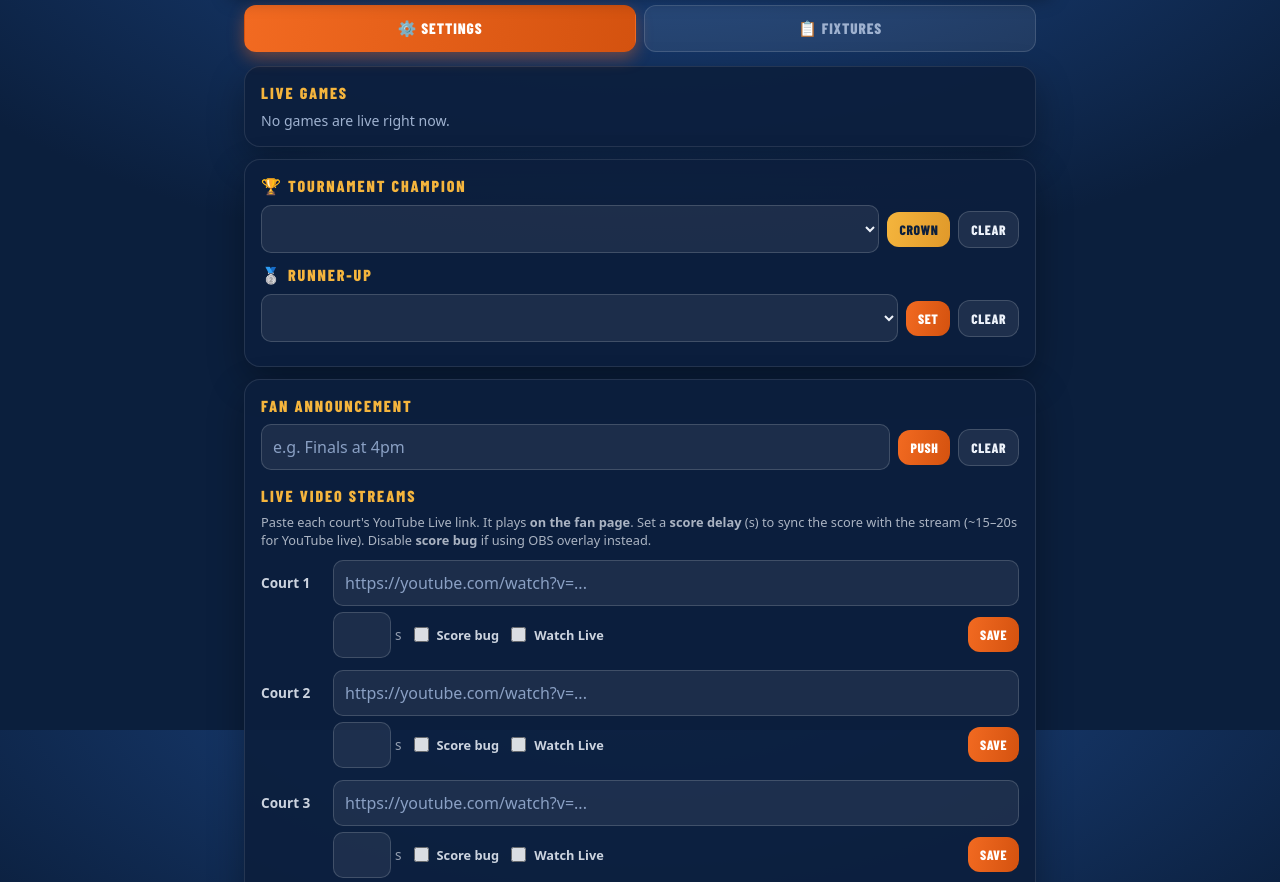
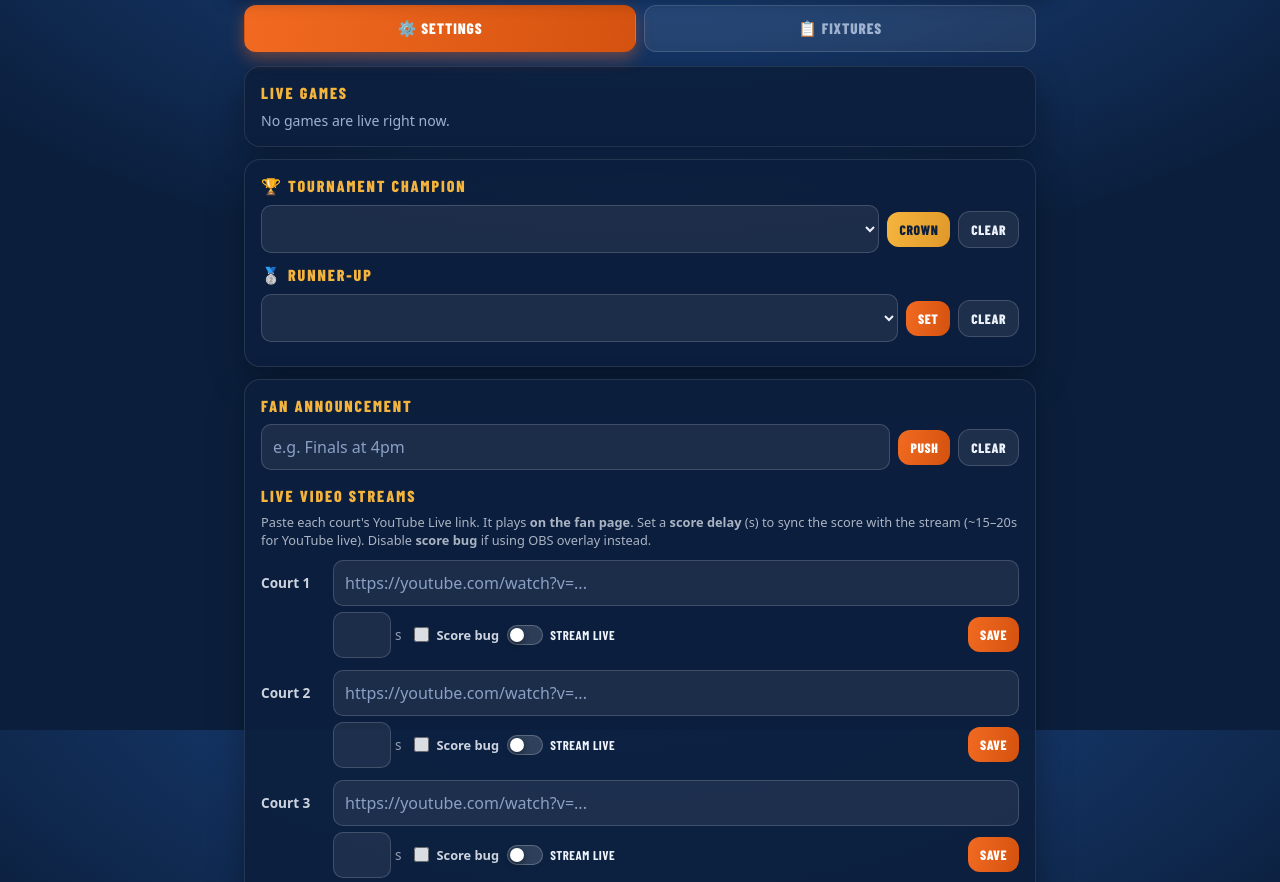
Before and after one commit to modipriyam/svt-volleyball, a website: page public/admin.html in a window 1280 px wide. Shown: the part 70-952 px from the top of the page. Drawn offline with Linux system fonts and the light colour scheme; no server answers.

Commit message:
Replace Watch Live checkbox with Stream Live toggle per court
Co-Authored-By: Claude Sonnet 4.6 <noreply@anthropic.com>

```diff
--- a/public/admin.html
+++ b/public/admin.html
@@ -64,6 +64,10 @@
   .switch .slider::before { content:''; position:absolute; top:3px; left:3px; width:22px; height:22px; border-radius:50%; background:#fff; box-shadow:0 2px 6px rgba(0,0,0,.45); transition:.25s; }
   .switch input:checked + .slider { background:linear-gradient(100deg,var(--green),#1f8a37); border-color:transparent; }
   .switch input:checked + .slider::before { transform:translateX(22px); } .switch b{ color:#fff; }
+  .switch-sm { font-size:.8rem; gap:7px; }
+  .switch-sm .slider { width:36px; height:20px; }
+  .switch-sm .slider::before { width:14px; height:14px; top:2px; left:2px; }
+  .switch-sm input:checked + .slider::before { transform:translateX(16px); }
 
   /* live overview */
   .ov { display:flex; align-items:center; gap:12px; padding:12px 14px; border-radius:12px; margin-bottom:8px;
@@ -133,15 +137,15 @@
       <p class="hint" style="margin:4px 0 10px">Paste each court's YouTube Live link. It plays <b>on the fan page</b>. Set a <b>score delay</b> (s) to sync the score with the stream (~15–20s for YouTube live). Disable <b>score bug</b> if using OBS overlay instead.</p>
       <div class="streamRow">
         <div class="sr-top"><span class="ct">Court 1</span><input type="text" id="inYoutube1" placeholder="https://youtube.com/watch?v=..." /></div>
-        <div class="sr-bot"><input type="number" id="inDelay1" min="0" max="120" step="1" title="Score delay (seconds)" /><span class="su">s</span><label class="bug-toggle" title="Show score overlay on video"><input type="checkbox" id="chkBug1" /><span>Score bug</span></label><label class="bug-toggle" title="Show Watch Live button on fan page"><input type="checkbox" id="chkWatch1" /><span>Watch Live</span></label><button class="btn-accent btn-sm" id="btnStream1">Save</button></div>
+        <div class="sr-bot"><input type="number" id="inDelay1" min="0" max="120" step="1" title="Score delay (seconds)" /><span class="su">s</span><label class="bug-toggle" title="Show score overlay on video"><input type="checkbox" id="chkBug1" /><span>Score bug</span></label><label class="switch switch-sm" title="Stream live video on fan page"><input type="checkbox" id="chkWatch1" /><span class="slider"></span>Stream Live</label><button class="btn-accent btn-sm" id="btnStream1">Save</button></div>
       </div>
       <div class="streamRow">
         <div class="sr-top"><span class="ct">Court 2</span><input type="text" id="inYoutube2" placeholder="https://youtube.com/watch?v=..." /></div>
-        <div class="sr-bot"><input type="number" id="inDelay2" min="0" max="120" step="1" title="Score delay (seconds)" /><span class="su">s</span><label class="bug-toggle" title="Show score overlay on video"><input type="checkbox" id="chkBug2" /><span>Score bug</span></label><label class="bug-toggle" title="Show Watch Live button on fan page"><input type="checkbox" id="chkWatch2" /><span>Watch Live</span></label><button class="btn-accent btn-sm" id="btnStream2">Save</button></div>
+        <div class="sr-bot"><input type="number" id="inDelay2" min="0" max="120" step="1" title="Score delay (seconds)" /><span class="su">s</span><label class="bug-toggle" title="Show score overlay on video"><input type="checkbox" id="chkBug2" /><span>Score bug</span></label><label class="switch switch-sm" title="Stream live video on fan page"><input type="checkbox" id="chkWatch2" /><span class="slider"></span>Stream Live</label><button class="btn-accent btn-sm" id="btnStream2">Save</button></div>
       </div>
       <div class="streamRow">
         <div class="sr-top"><span class="ct">Court 3</span><input type="text" id="inYoutube3" placeholder="https://youtube.com/watch?v=..." /></div>
-        <div class="sr-bot"><input type="number" id="inDelay3" min="0" max="120" step="1" title="Score delay (seconds)" /><span class="su">s</span><label class="bug-toggle" title="Show score overlay on video"><input type="checkbox" id="chkBug3" /><span>Score bug</span></label><label class="bug-toggle" title="Show Watch Live button on fan page"><input type="checkbox" id="chkWatch3" /><span>Watch Live</span></label><button class="btn-accent btn-sm" id="btnStream3">Save</button></div>
+        <div class="sr-bot"><input type="number" id="inDelay3" min="0" max="120" step="1" title="Score delay (seconds)" /><span class="su">s</span><label class="bug-toggle" title="Show score overlay on video"><input type="checkbox" id="chkBug3" /><span>Score bug</span></label><label class="switch switch-sm" title="Stream live video on fan page"><input type="checkbox" id="chkWatch3" /><span class="slider"></span>Stream Live</label><button class="btn-accent btn-sm" id="btnStream3">Save</button></div>
       </div>
       <label class="switch" style="margin-top:14px"><input type="checkbox" id="chkServe" /><span class="slider"></span>Enable serve tracking</label>
     </div>
```
